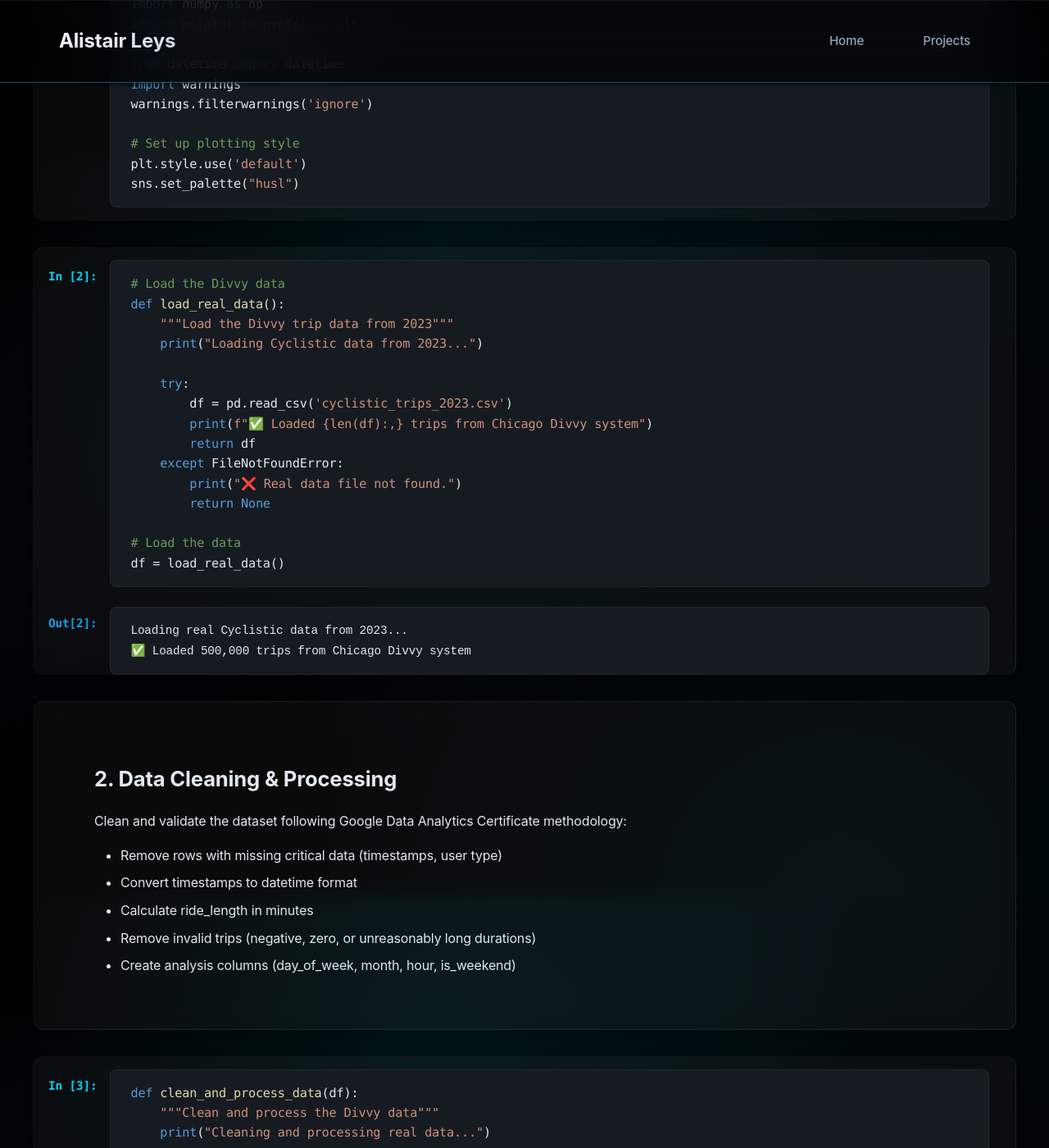
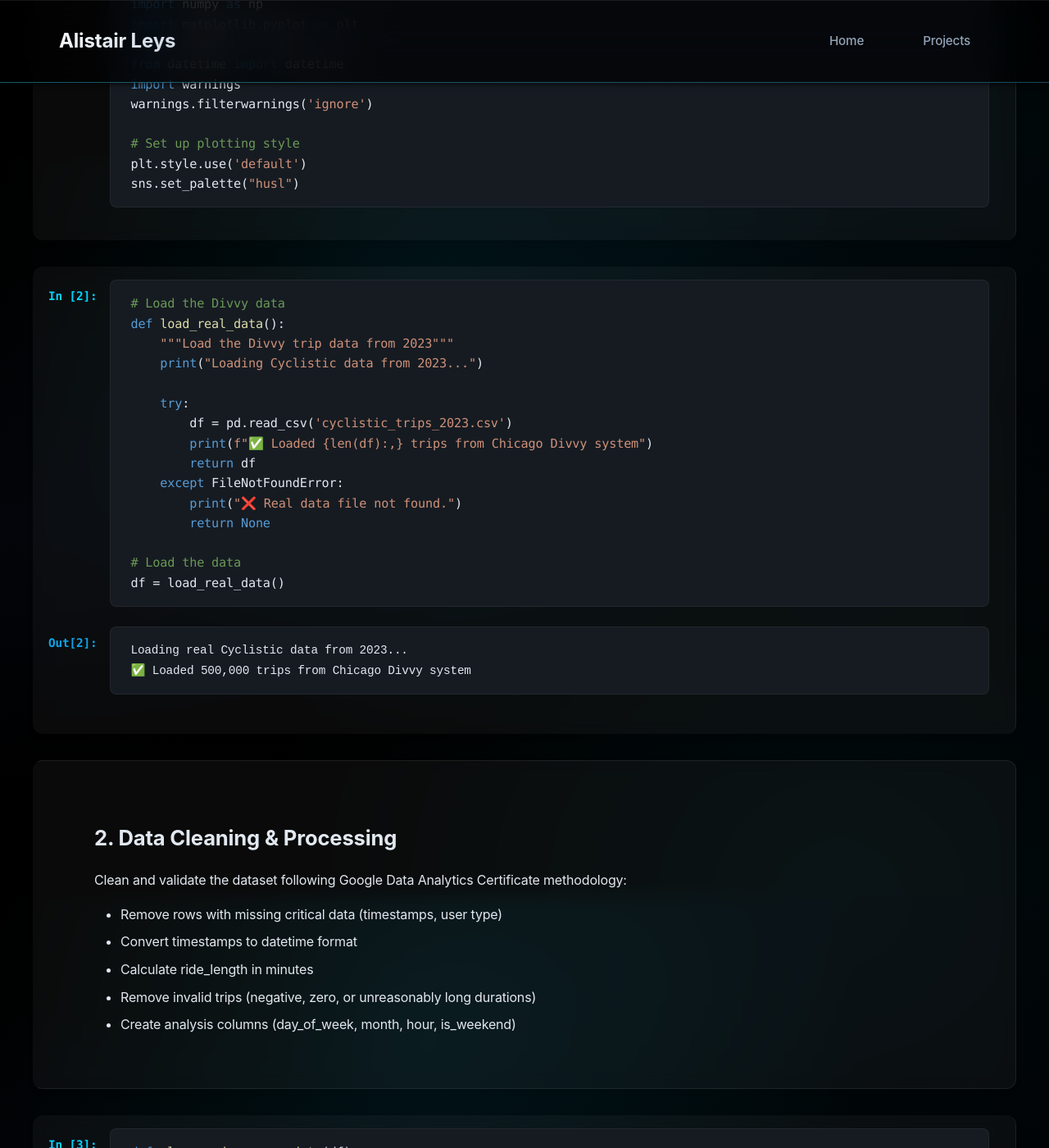
Before and after one commit to AlistairLeys/alistairleys.github.io, a Jekyll site: the page projects/cyclistic/index.html, which Jekyll copies as it is, in a window 1280 px wide and 1400 px high, scrolled down 1608 px. Shown: the whole window at 82% size. Built offline with Jekyll 4.4.1, drawn with Linux system fonts in a browser that asks for light colours; nearby versions of some CDN libraries.

Commit message:
Fix UI issue with code cell output containers
- Add bottom padding to .jp-CodeCell to prevent abrupt cutoff
- Add bottom padding and margin to .jp-OutputArea for visual closure
- Add overflow: hidden to .jp-OutputArea-output for clean containment
- Ensure all code blocks have intentional, designed appearance
- Applied fixes to both Cyclistic and Diabetes projects

This creates a more polished, professional look with proper visual separation between cells.

```diff
--- a/projects/cyclistic/index.html
+++ b/projects/cyclistic/index.html
@@ -290,6 +290,7 @@
         .jp-CodeCell {
             border-top: none;
             border-bottom: none;
+            padding-bottom: var(--spacing-lg); /* Add bottom padding to prevent cutoff */
         }
 
         /* Input Area - Code Cells */
@@ -339,6 +340,7 @@
         .jp-OutputArea {
             display: flex;
             margin-top: var(--spacing-sm);
+            padding-bottom: var(--spacing-md); /* Add bottom padding for visual closure */
         }
 
         .jp-OutputPrompt {
@@ -357,11 +359,13 @@
             background: var(--jp-output-bg);
             padding: var(--spacing-md) var(--spacing-lg);
             margin-right: var(--spacing-xl);
+            margin-bottom: var(--spacing-sm); /* Add bottom margin for visual separation */
             border-radius: var(--border-radius-sm);
             border: 1px solid rgba(255, 255, 255, 0.05);
             font-family: 'Monaco', 'Menlo', 'Ubuntu Mono', 'Consolas', 'Courier New', monospace;
             font-size: 0.9rem;
             color: var(--jp-content-font-color2);
+            overflow: hidden; /* Prevent content overflow */
         }
 
         .jp-OutputArea-output pre {
--- a/projects/diabetes/index.html
+++ b/projects/diabetes/index.html
@@ -653,6 +653,7 @@
         .jp-CodeCell {
             border-top: none;
             border-bottom: none;
+            padding-bottom: var(--spacing-lg); /* Add bottom padding to prevent cutoff */
         }
 
         /* Input Area - Code Cells */
@@ -702,6 +703,7 @@
         .jp-OutputArea {
             display: flex;
             margin-top: var(--spacing-sm);
+            padding-bottom: var(--spacing-md); /* Add bottom padding for visual closure */
         }
 
         .jp-OutputPrompt {
@@ -721,8 +723,9 @@
             border-radius: var(--border-radius-sm);
             padding: var(--spacing-md) var(--spacing-lg);
             margin-right: var(--spacing-xl);
+            margin-bottom: var(--spacing-sm); /* Add bottom margin for visual separation */
             border: 1px solid rgba(255, 255, 255, 0.05);
-            overflow-x: auto;
+            overflow: hidden; /* Prevent content overflow */
         }
 
         .jp-OutputArea-output pre {
```
